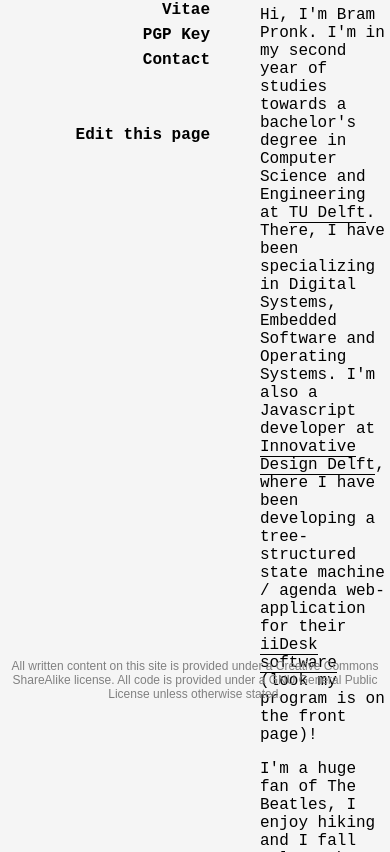
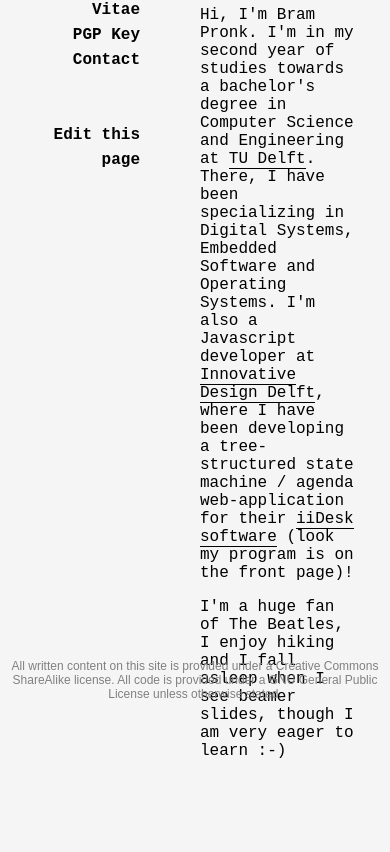
Before and after one commit to brmprnk/brmprnk.github.io, a plain HTML site: page index.html in a window 390 px wide. Shown: the part 137-989 px from the top of the page. After the commit the page ends 945 px from the top, so only its background shows below. Drawn offline with Linux system fonts and the light colour scheme.

Commit message:
Scale site for mobile

```diff
--- a/css/sidebar.css
+++ b/css/sidebar.css
@@ -19,3 +19,13 @@
 #sidebar a:hover {
 	color: gray;
 }
+
+@media (max-width: 600px) {
+	#sidebar {
+		width: 130px;
+	}
+
+	#content {
+		margin: 0 30px 0 200px;
+	}
+}
```
